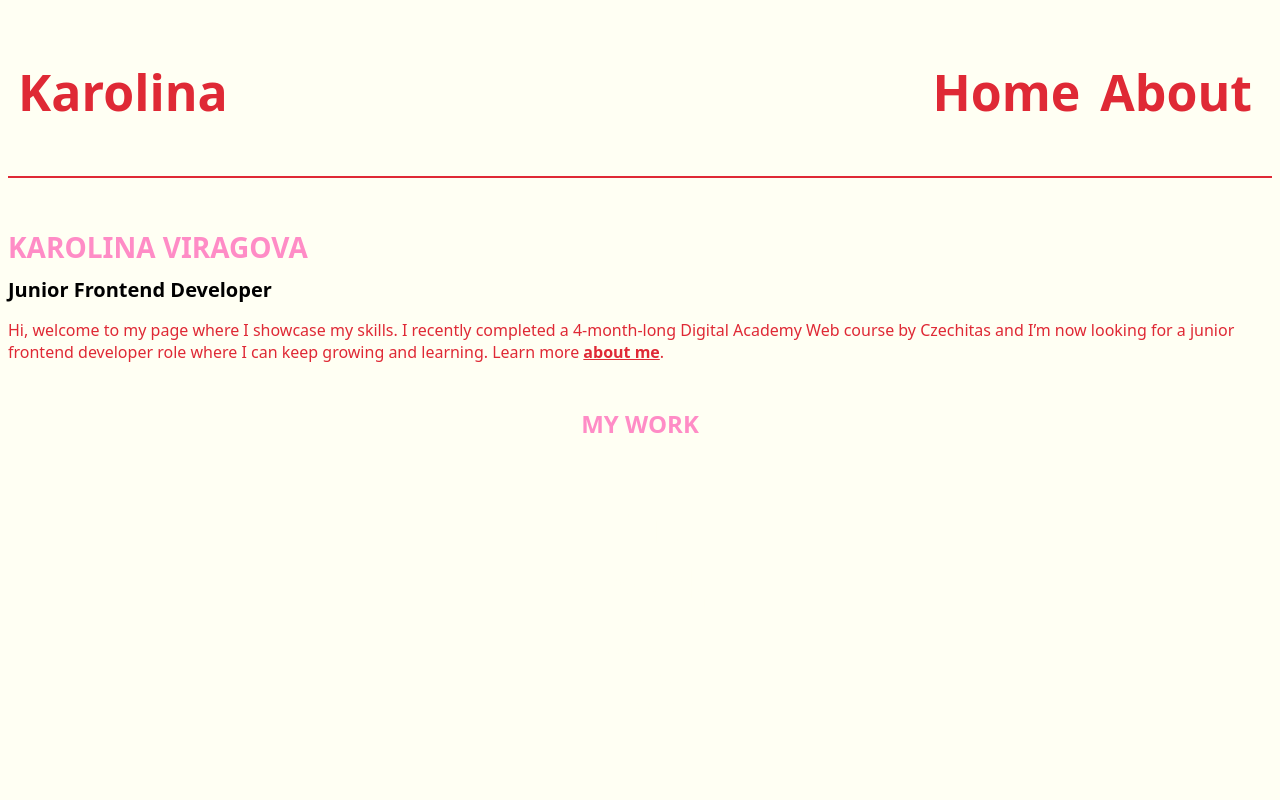
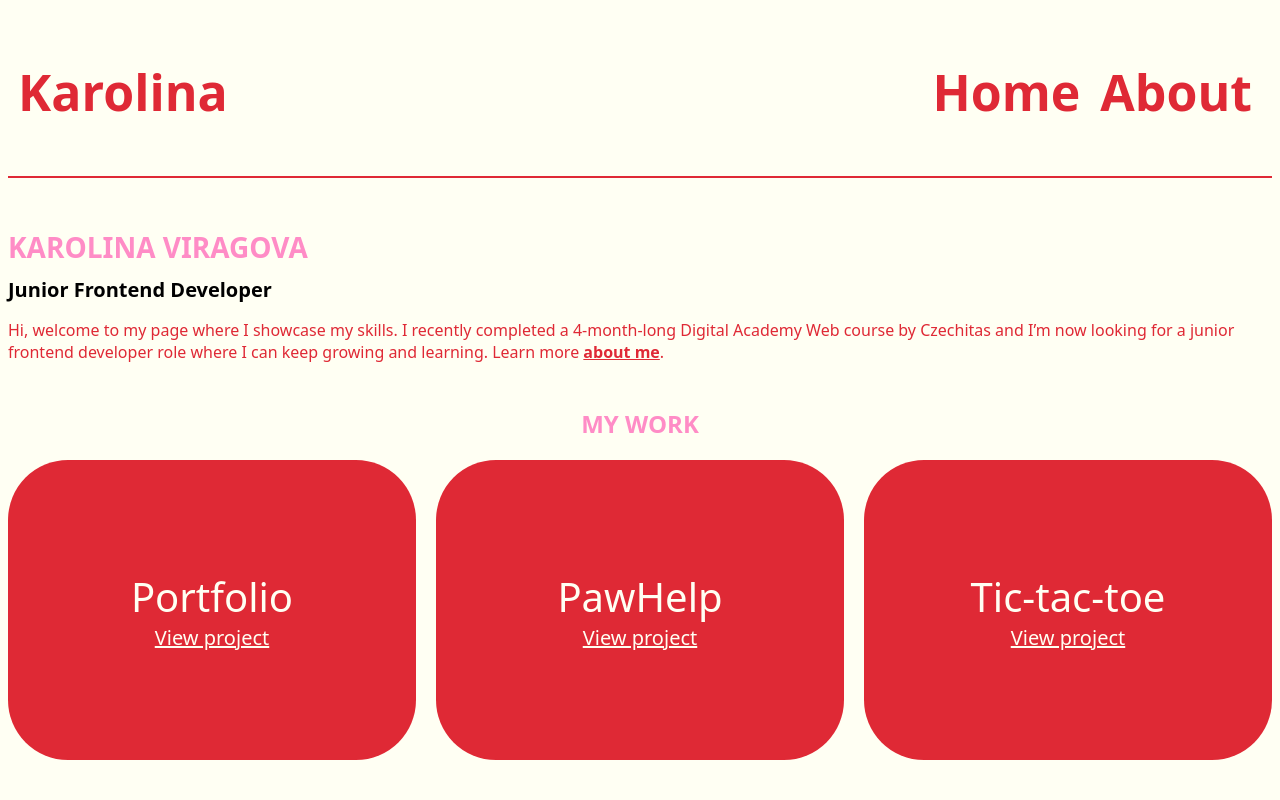
Before and after one commit to karolinaviragova/my-portfolio, a React (Vite) app: page / in a window 1280 px wide. Shown: the top 800 px of the page. Built offline with nearby package versions, Linux system fonts and the light colour scheme.

Commit message:
add styles to ProjectCard tablet/desktop

```diff
--- a/src/components/ProjectCard/ProjectCard.css
+++ b/src/components/ProjectCard/ProjectCard.css
@@ -1,12 +1,14 @@
 .projectCard__container {
   color: var(--primary--background);
-  position: relative;
-  transform-style: preserve-3d;
+  position: absolute;
+  width: 350px;
+  height: 100%;
+
 }
 
 .projectCard__card {
   width: 100%;
-  min-height: 300px;
+  height: 100%;
   background-color: var(--primary--color);
   display: flex;
   flex-direction: column;
@@ -32,3 +34,26 @@
   color: var(--primary--background);
   font-size: 1.25rem;
 }
+
+/* Pro tablety (min šířka 768px) */
+@media (min-width: 768px) {
+  .projectCard__container {
+    width: calc(100% / 3);
+    position: relative;
+
+  }
+
+  .projectCard__card {
+    height: 300px;
+
+  }
+
+}
+
+/* Pro desktop (min šířka 1024px) */
+@media (min-width: 1024px) {
+  .projectCard__container {
+    width: calc(100% / 3);
+  }
+
+}
```
